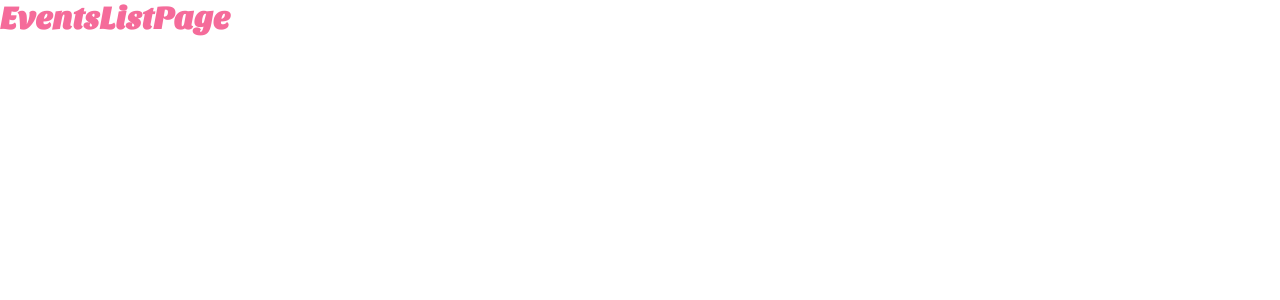
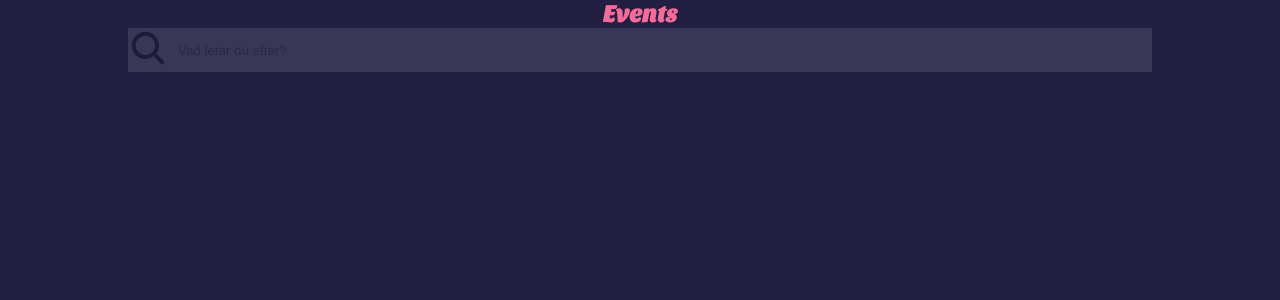
Before and after one commit to SunsaneeFe24Arvika/Individuellt-React-Exam, a React (Vite) app in the folder EVENTS-APP/: page /events in a window 1280 px wide. Shown: the top 300 px of the page. Built offline with nearby package versions, Linux system fonts and the light colour scheme.

Commit message:
skapa searchform

```diff
--- a/EVENTS-APP/package.json
+++ b/EVENTS-APP/package.json
@@ -11,8 +11,10 @@
   },
   "dependencies": {
     "axios": "^1.9.0",
+    "line-awesome": "^1.3.0",
     "react": "^19.0.0",
     "react-dom": "^19.0.0",
+    "react-icons": "^5.5.0",
     "react-router-dom": "^7.5.2",
     "react-swipeable": "^7.0.2",
     "zustand": "^5.0.3"
--- a/EVENTS-APP/src/App.jsx
+++ b/EVENTS-APP/src/App.jsx
@@ -9,9 +9,10 @@ function App() {
       element: <StartPage />,
     },
     {
-      path: '/Events',
+      path: '/events',
       element: <EventsListPage />,
     },
+
 
   ]);
 
--- a/EVENTS-APP/src/components/Search/Search.jsx
+++ b/EVENTS-APP/src/components/Search/Search.jsx
@@ -1,9 +1,68 @@
-import React from 'react'
+import "./searchform.css";
+import { useNavigate } from "react-router-dom";
+import { IoSearch } from "react-icons/io5";
 
-function Search() {
+function SearchForm() {
+  const navigate = useNavigate();
+
+  const handleSearch = (event) => {
+    event.preventDefault();
+    const userInput = event.target.userInput.value;
+    navigate(`/search/${encodeURIComponent(userInput)}`);
+  };
+
   return (
-    <div>Search</div>
+    <form onSubmit={handleSearch} className="search__form">
+      <label htmlFor="search" className="sr-only">
+      <IoSearch className="search-icon" />
+      </label>
+      <input id="search" type="text" name={"userInput"} className="search__input" placeholder="Vad letar du efter?" />
+
+    </form>
   );
 }
 
-export default Search;
+export default SearchForm;
+
+// function MovieSearchInput({ movies, setActiveMovie }) {
+//   const [userInput, setUserInput] = useState("");
+//   const [movieResults, setMovieResults] = useState([]);
+
+//   useEffect(() => {
+//     if (userInput !== "") {
+//       let filtered = movies.filter((movie) => movie.name.toLowerCase().includes(userInput.toLowerCase()));
+//       setMovieResults([...filtered]);
+//     }
+//     console.log(movieResults);
+//   }, [userInput]);
+
+//   const handleMovieClick = (movie) => {
+//     setActiveMovie(movie);
+//     setMovieResults([]);
+//     setUserInput("");
+//   };
+
+//   return (
+//     <section className="search__section">
+//       <input
+//         onChange={(e) => setUserInput(e.target.value)}
+//         type="text"
+//         className="search__input"
+//         placeholder="Vad letar du efter?"
+//         value={userInput}
+//       />
+//       <i className="fa-solid fa-magnifying-glass"></i>
+//       <ul className={movieResults.length < 1 ? "search__dropdown" : "search__dropdown search__dropdown--active"}>
+//         {movieResults.map((movie) => {
+//           return (
+//             <li onClick={() => handleMovieClick(movie)} className="search__item" key={movie.id}>
+//               {movie.name}
+//             </li>
+//           );
+//         })}
+//       </ul>
+//     </section>
+//   );
+// }
+
+//export default MovieSearchInput;
--- /dev/null
+++ b/EVENTS-APP/src/components/Search/searchform.css
@@ -0,0 +1,22 @@
+.search__form {
+    border: none;
+    display: flex;
+    width: 80%;
+
+}
+.search__input {
+    width: 100%;
+    border: none;
+    padding: 10px;
+    border-radius: 5px;
+    color: antiquewhite;
+}
+.search__submit-button {
+    border: none;
+
+}
+.search-icon {
+    width: 40px;
+    height: 40px;
+
+}
--- a/EVENTS-APP/src/index.css
+++ b/EVENTS-APP/src/index.css
@@ -33,3 +33,10 @@ h3 {
 .start-page {
   background-color: var(--Background-color);
 }
+.eventslist-page {
+  background-color: var(--Background-color);
+}
+.search__form {
+  background-color: var(--White);
+  opacity: 10%;
+}
--- a/EVENTS-APP/src/pages/EventsListPage/EventsListPage.jsx
+++ b/EVENTS-APP/src/pages/EventsListPage/EventsListPage.jsx
@@ -1,8 +1,12 @@
-import React from 'react'
-
+import './eventslistpage.css';
+import SearchForm from '../../components/Search/Search';
 function EventsListPage() {
   return (
-    <h1>EventsListPage</h1>
+    <section className="eventslist-page">
+      <h1>Events</h1>
+      <SearchForm />
+    </section>
+
   );
 }
 
--- /dev/null
+++ b/EVENTS-APP/src/pages/EventsListPage/eventslistpage.css
@@ -0,0 +1,8 @@
+.eventslist-page {
+    display: flex;
+    flex-direction: column;
+    align-items: center;
+    width: 100%;
+    height: 100vh;
+
+}
```
Also changed, not shown: 1 other file (tests, documents, lock files or other folders).
